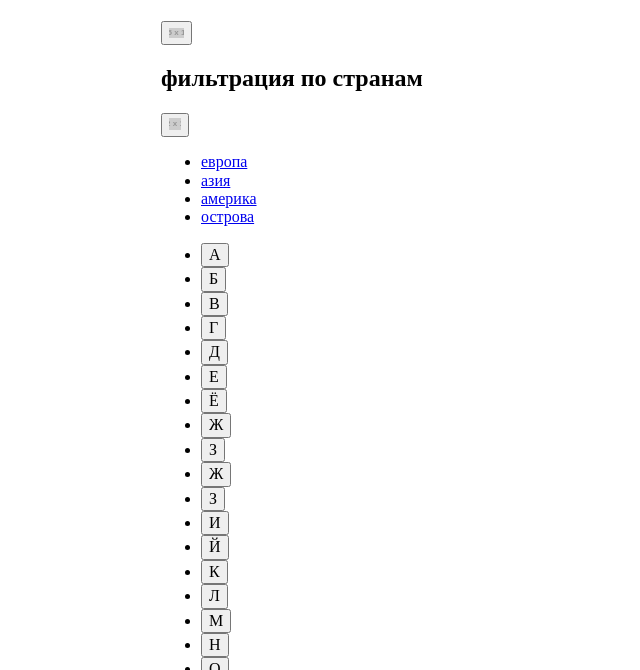
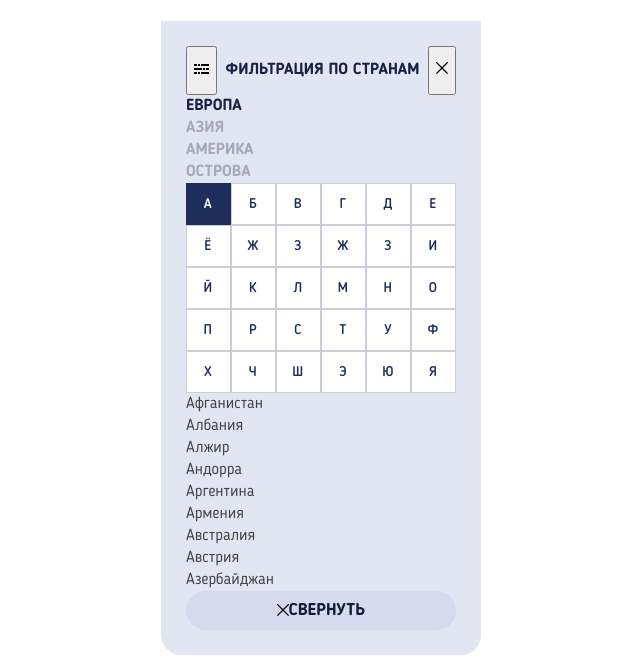
Before and after one commit to sunnyplus/644387-pognali-18, a website: page source/catalog.html in a window 1280 px wide. Shown: the part 412-1082 px from the top of the page, without its empty margins (319-959 px from the left). Drawn offline with nearby package versions, Linux system fonts and the light colour scheme; files that its build step writes are made by us from their sources; placeholder pictures from the web are drawn by us.

Commit message:
country-filter

```diff
--- a/source/catalog.html
+++ b/source/catalog.html
@@ -50,17 +50,17 @@
       <section class="country-filter">
         <div class="country-filter__heading-wrapper">
           <button class="country-filter__open-btn" type="button">
-            <img src="https://via.placeholder.com/15x10" width="15" height="10" alt="Иконка меню фильтрации по странам">
+            <img src="img/filter.svg" width="15" height="10" alt="Иконка меню фильтрации по странам">
           </button>
-          <h2>фильтрация по странам</h2>
+          <h2 class="country-filter__heading">фильтрация по странам</h2>
           <button class="country-filter__close-btn" type="button">
-            <img src="https://via.placeholder.com/12x12" width="12" height="12" alt="Иконка закрытия фильтрации по странам">
+            <img src="img/small-cross.svg" width="12" height="12" alt="Иконка закрытия фильтрации по странам">
           </button>
         </div>
         <div class="country-filter__continent-box">
           <ul class="country-filter__continent-list">
             <li class="country-filter__continent-item">
-              <a href="#" class="country-filter__continent-link country-filter__continent-link--active">европа</a>
+              <a class="country-filter__continent-link country-filter__continent-link--active">европа</a>
             </li>
             <li class="country-filter__continent-item">
               <a href="#" class="country-filter__continent-link">азия</a>
@@ -76,7 +76,7 @@
         <form class="country-filter__form" action="http://echo.htmlacademy.ru">
           <ul class="country-filter__country-alphabet-list country-alphabet">
             <li class="country-alphabet__item">
-              <button class="country-alphabet__letter" type="button">А</button>
+              <button class="country-alphabet__letter country-alphabet__letter--active" type="button">А</button>
             </li>
             <li class="country-alphabet__item">
               <button class="country-alphabet__letter" type="button">Б</button>
@@ -199,7 +199,7 @@
           </ul>
         </div>
         <button class="country-filter__button button-hide" type="button">
-          <img class="button-hide__icon" src="https://via.placeholder.com/12x12" alt="Иконка кнопки Свернуть">
+          <img class="button-hide__icon" src="img/small-cross.svg" width="12" height="12" alt="Иконка кнопки Свернуть">
           <span class="button-hide__title">Свернуть</span>
         </button>
       </section>
--- /dev/null
+++ b/source/sass/blocks/button-hide.scss
@@ -0,0 +1,18 @@
+.button-hide {
+  @include flex-center();
+  font-family: $font;
+  width: 100%;
+  border: 0;
+  border-radius: 20px;
+  background-color: #d6daed;
+  padding-top: 5px;
+  padding-bottom: 5px;
+}
+
+.button-hide__title {
+  color: #161c35;
+  font-size: 17px;
+  font-weight: 700;
+  line-height: 29.45px;
+  text-transform: uppercase;
+}
--- /dev/null
+++ b/source/sass/blocks/country-alphabet.scss
@@ -0,0 +1,29 @@
+.country-alphabet {
+  @include list-reset();
+  font-family: $font;
+}
+
+.country-filter__country-alphabet-list {
+  @include list-reset();
+  display: flex;
+  flex-wrap: wrap;
+}
+
+.country-alphabet__letter {
+  @include size(45px,42px);
+  background-color: $white;
+  color: #1d2e5b;
+  font-size: 14px;
+  font-weight: 500;
+  line-height: 18px;
+  text-transform: uppercase;
+  letter-spacing: 1.4px;
+  border: 1px solid #cbced9;
+  cursor: pointer;
+
+  &--active {
+    background-color: #1d2e5b;
+    color: $white;
+    border: none;
+  }
+}
--- /dev/null
+++ b/source/sass/blocks/country-filter.scss
@@ -0,0 +1,37 @@
+.country-filter {
+  font-family: $font;
+  background-color: #e2e5f2;
+  padding: 25px;
+  border-radius: 0 0 20px 20px;
+}
+
+.country-filter__continent-list {
+  @include list-reset();
+}
+
+.country-filter__heading {
+  color: #192144;
+  font-size: 16px;
+  font-weight: 700;
+  line-height: 22px;
+  text-transform: uppercase;
+}
+
+.country-filter__heading-wrapper {
+  display: flex;
+  justify-content: space-between;
+}
+
+.country-filter__continent-link {
+  opacity: 0.3;
+  color: #192144;
+  font-size: 16px;
+  font-weight: 700;
+  line-height: 22px;
+  text-transform: uppercase;
+  text-decoration: none;
+
+  &--active{
+    opacity: 1;
+  }
+}
--- /dev/null
+++ b/source/sass/blocks/country-group.scss
@@ -0,0 +1,12 @@
+.country-group {
+  @include list-reset();
+  font-family: $font;
+}
+
+.country-group__link {
+  color: #444444;
+  font-size: 16px;
+  font-weight: 400;
+  line-height: 22px;
+  text-decoration: none;
+}
--- a/source/sass/style.scss
+++ b/source/sass/style.scss
@@ -11,6 +11,7 @@
 @import "blocks/information";
 @import "blocks/button.scss";
 @import "blocks/button-show-more";
+@import "blocks/button-hide";
 @import "blocks/contacts.scss";
 @import "blocks/review.scss";
 @import "blocks/tips-list.scss";
@@ -38,3 +39,6 @@
 @import "blocks/travelers-catalog";
 @import "blocks/traveler";
 @import "blocks/travelers";
+@import "blocks/country-filter";
+@import "blocks/country-alphabet";
+@import "blocks/country-group";
```
